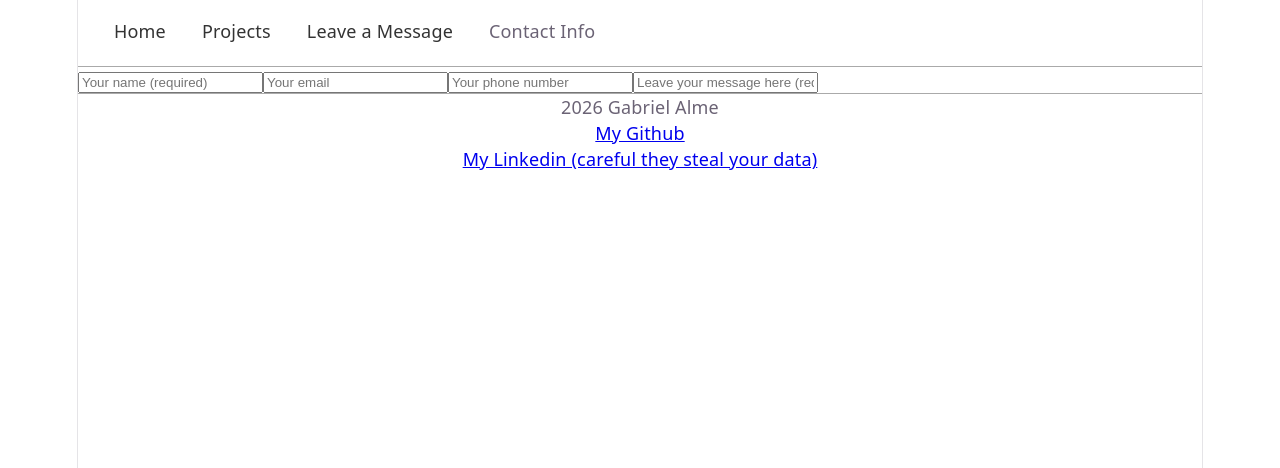
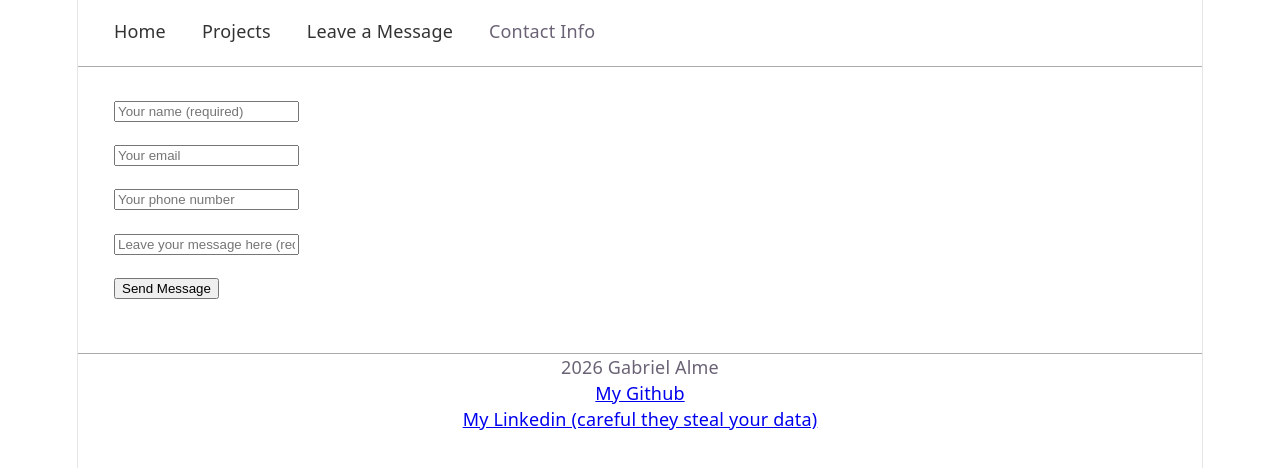
Before and after one commit to GabrielAlme/MyWebsite, a React (Vite) app: page /LeaveMsg in a window 1280 px wide. Shown: the top 468 px of the page. Built offline with nearby package versions, Linux system fonts and the light colour scheme.

Commit message:
added some basic formatting for the form page

```diff
--- a/src/components/LeaveMsg.css
+++ b/src/components/LeaveMsg.css
@@ -1,3 +1,12 @@
 .form {
     display: flex;
+    flex-direction: column;
+    align-items: flex-start;
+    padding-left: 2rem;
+    padding-top: 1%;
+    padding-bottom: 3rem;
 }
+.form div{
+    padding-top: 1rem;
+
+}
--- a/src/components/LeaveMsg.jsx
+++ b/src/components/LeaveMsg.jsx
@@ -43,6 +43,9 @@ function LeaveMsg() {
                     placeholder="Leave your message here (required)"
                 />
             </div>
+            <div classname="submit">
+                <button type="submit">Send Message</button>
+            </div>
         </div>
         </>
     )
--- a/src/components/Navbar.css
+++ b/src/components/Navbar.css
@@ -1,6 +1,5 @@
 nav {
     display: flex;
-    align-items: left;
     padding: 1rem 2rem;
     height: 30px;
     border-bottom: 1px solid #aaa;
```
